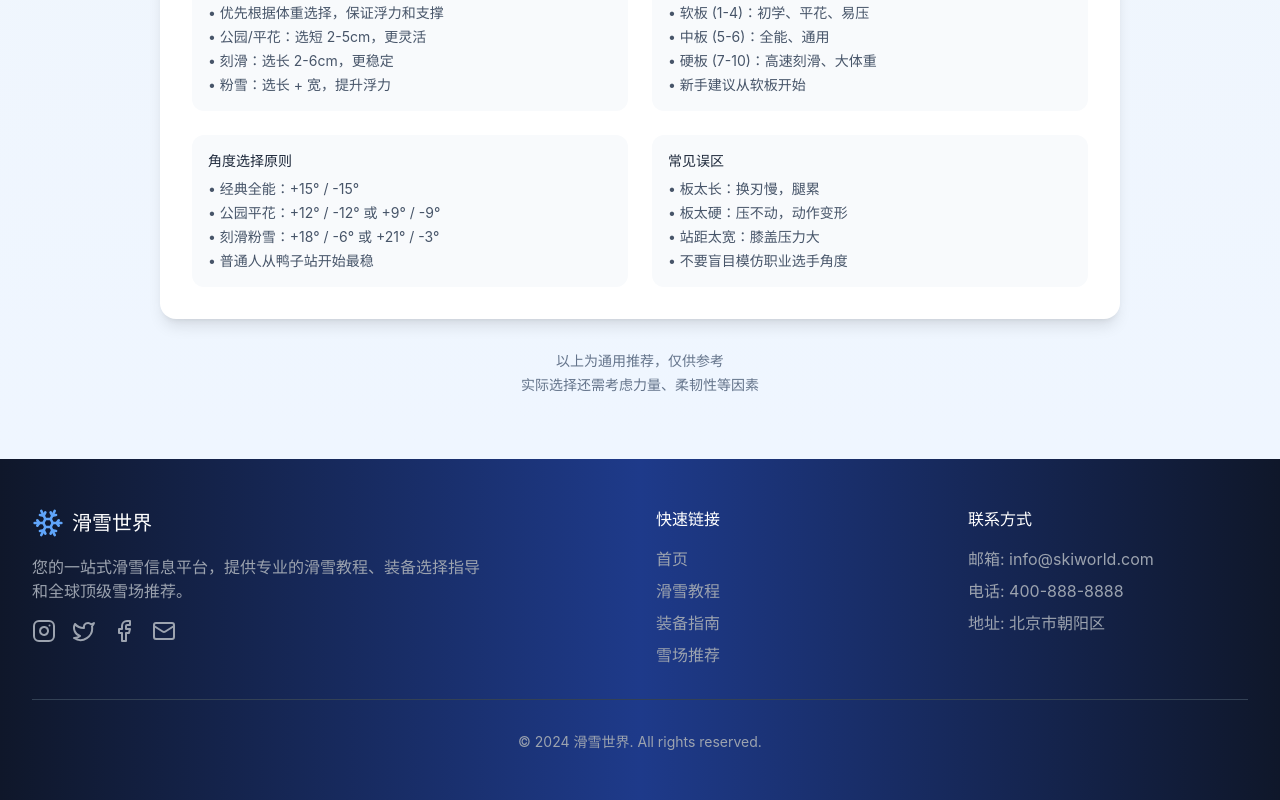
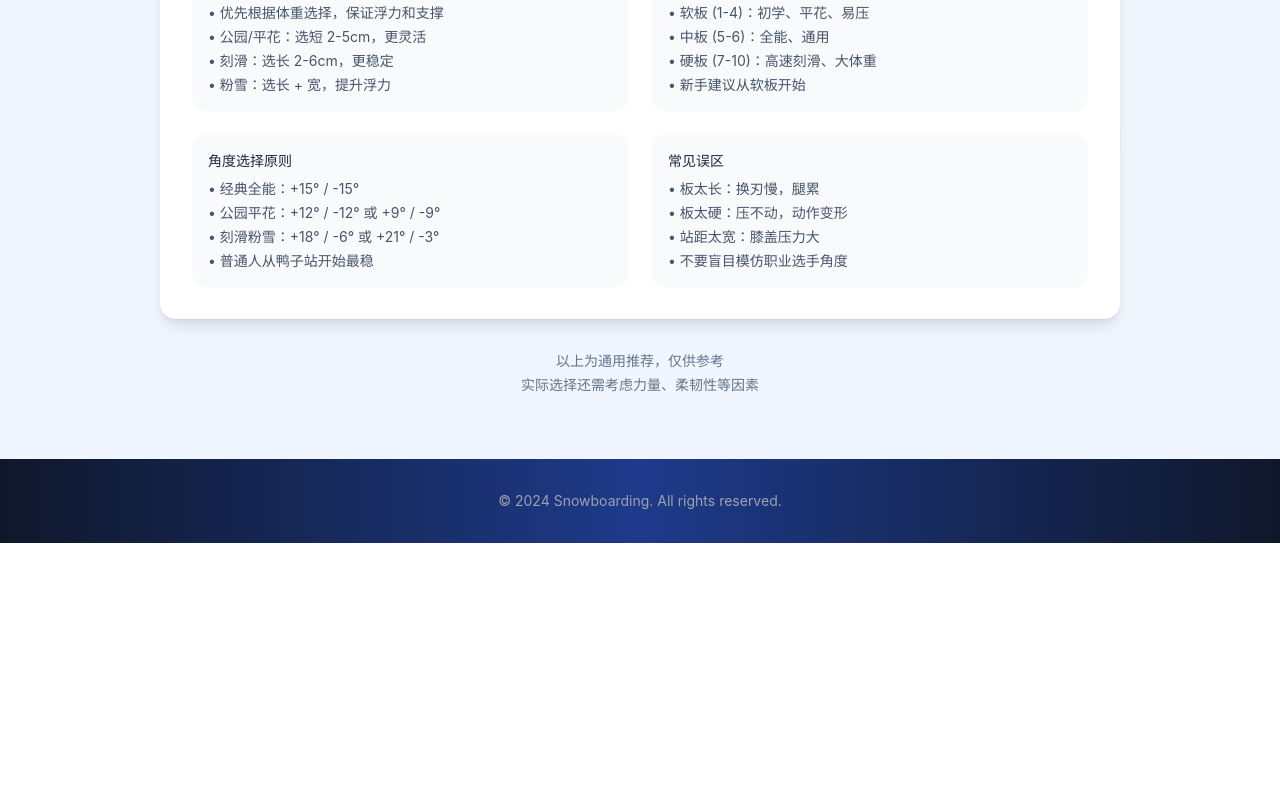
Before and after one commit to zuiai-l/Snowboarding, a React (Vite) app: page /Snowboarding/equipment in a window 1280 px wide. Shown: the part 1245-2045 px from the top of the page. After the commit the page ends 1788 px from the top, so only its background shows below. Built offline with nearby package versions, Linux system fonts and the light colour scheme.

Commit message:
Update: 删除立即预订功能，添加近五年票价展示，简化Footer

```diff
--- a/src/components/Footer.tsx
+++ b/src/components/Footer.tsx
@@ -1,56 +1,9 @@
-import { Snowflake, Instagram, Twitter, Facebook, Mail } from 'lucide-react';
-
 export function Footer() {
   return (
     <footer className="bg-gradient-to-r from-slate-900 via-blue-900 to-slate-900 text-white">
-      <div className="max-w-7xl mx-auto px-4 sm:px-6 lg:px-8 py-12">
-        <div className="grid grid-cols-1 md:grid-cols-4 gap-8">
-          <div className="col-span-1 md:col-span-2">
-            <div className="flex items-center gap-2 mb-4">
-              <Snowflake className="w-8 h-8 text-blue-400" />
-              <span className="text-xl font-bold">滑雪世界</span>
-            </div>
-            <p className="text-gray-400 mb-4 max-w-md">
-              您的一站式滑雪信息平台，提供专业的滑雪教程、装备选择指导和全球顶级雪场推荐。
-            </p>
-            <div className="flex items-center gap-4">
-              <a href="#" className="text-gray-400 hover:text-blue-400 transition-colors">
-                <Instagram className="w-6 h-6" />
-              </a>
-              <a href="#" className="text-gray-400 hover:text-blue-400 transition-colors">
-                <Twitter className="w-6 h-6" />
-              </a>
-              <a href="#" className="text-gray-400 hover:text-blue-400 transition-colors">
-                <Facebook className="w-6 h-6" />
-              </a>
-              <a href="#" className="text-gray-400 hover:text-blue-400 transition-colors">
-                <Mail className="w-6 h-6" />
-              </a>
-            </div>
-          </div>
-
-          <div>
-            <h3 className="font-semibold mb-4">快速链接</h3>
-            <ul className="space-y-2">
-              <li><a href="/" className="text-gray-400 hover:text-blue-400 transition-colors">首页</a></li>
-              <li><a href="/tutorials" className="text-gray-400 hover:text-blue-400 transition-colors">滑雪教程</a></li>
-              <li><a href="/equipment" className="text-gray-400 hover:text-blue-400 transition-colors">装备指南</a></li>
-              <li><a href="/resorts" className="text-gray-400 hover:text-blue-400 transition-colors">雪场推荐</a></li>
-            </ul>
-          </div>
-
-          <div>
-            <h3 className="font-semibold mb-4">联系方式</h3>
-            <ul className="space-y-2 text-gray-400">
-              <li>邮箱: info@skiworld.com</li>
-              <li>电话: 400-888-8888</li>
-              <li>地址: 北京市朝阳区</li>
-            </ul>
-          </div>
-        </div>
-
-        <div className="border-t border-slate-700 mt-8 pt-8 text-center text-gray-400 text-sm">
-          <p>&copy; 2024 滑雪世界. All rights reserved.</p>
+      <div className="max-w-7xl mx-auto px-4 sm:px-6 lg:px-8 py-8">
+        <div className="text-center text-gray-400 text-sm">
+          <p>&copy; 2024 Snowboarding. All rights reserved.</p>
         </div>
       </div>
     </footer>
--- a/src/data/mockData.ts
+++ b/src/data/mockData.ts
@@ -31,6 +31,7 @@ export interface Resort {
   priceRange: string;
   imageUrl: string;
   description: string;
+  priceHistory: { year: number; adultPrice: number; childPrice: number }[];
 }
 
 export const tutorials: Tutorial[] = [
@@ -185,7 +186,14 @@ export const resorts: Resort[] = [
     rating: 4.6,
     priceRange: '中高',
     imageUrl: 'https://trae-api-cn.mchost.guru/api/ide/v1/text_to_image?prompt=changbaishan%20ski%20resort%20china%20winter%20snow&image_size=landscape_16_9',
-    description: '亚洲最大的滑雪场之一，拥有丰富的雪道和完善的设施，适合单板滑行。'
+    description: '亚洲最大的滑雪场之一，拥有丰富的雪道和完善的设施，适合单板滑行。',
+    priceHistory: [
+      { year: 2020, adultPrice: 380, childPrice: 190 },
+      { year: 2021, adultPrice: 400, childPrice: 200 },
+      { year: 2022, adultPrice: 420, childPrice: 210 },
+      { year: 2023, adultPrice: 440, childPrice: 220 },
+      { year: 2024, adultPrice: 450, childPrice: 225 }
+    ]
   },
   {
     id: '2',
@@ -198,7 +206,14 @@ export const resorts: Resort[] = [
     rating: 4.5,
     priceRange: '中高',
     imageUrl: 'https://trae-api-cn.mchost.guru/api/ide/v1/text_to_image?prompt=chongli%20cloud%20top%20ski%20resort%20winter%20olympics&image_size=landscape_16_9',
-    description: '2022北京冬奥会场地，设施先进，拥有出色的单板公园。'
+    description: '2022北京冬奥会场地，设施先进，拥有出色的单板公园。',
+    priceHistory: [
+      { year: 2020, adultPrice: 360, childPrice: 180 },
+      { year: 2021, adultPrice: 390, childPrice: 195 },
+      { year: 2022, adultPrice: 450, childPrice: 225 },
+      { year: 2023, adultPrice: 460, childPrice: 230 },
+      { year: 2024, adultPrice: 480, childPrice: 240 }
+    ]
   },
   {
     id: '3',
@@ -211,7 +226,14 @@ export const resorts: Resort[] = [
     rating: 4.9,
     priceRange: '高',
     imageUrl: 'https://trae-api-cn.mchost.guru/api/ide/v1/text_to_image?prompt=zermatt%20switzerland%20ski%20resort%20matterhorn%20alps&image_size=landscape_16_9',
-    description: '阿尔卑斯山顶级雪场，拥有壮丽的马特洪峰景观，雪道丰富。'
+    description: '阿尔卑斯山顶级雪场，拥有壮丽的马特洪峰景观，雪道丰富。',
+    priceHistory: [
+      { year: 2020, adultPrice: 520, childPrice: 260 },
+      { year: 2021, adultPrice: 540, childPrice: 270 },
+      { year: 2022, adultPrice: 560, childPrice: 280 },
+      { year: 2023, adultPrice: 580, childPrice: 290 },
+      { year: 2024, adultPrice: 600, childPrice: 300 }
+    ]
   },
   {
     id: '4',
@@ -224,7 +246,14 @@ export const resorts: Resort[] = [
     rating: 4.7,
     priceRange: '中高',
     imageUrl: 'https://trae-api-cn.mchost.guru/api/ide/v1/text_to_image?prompt=niseko%20japan%20ski%20resort%20powder%20snow&image_size=landscape_16_9',
-    description: '世界著名的粉雪天堂，雪质绝佳，单板滑手的圣地。'
+    description: '世界著名的粉雪天堂，雪质绝佳，单板滑手的圣地。',
+    priceHistory: [
+      { year: 2020, adultPrice: 400, childPrice: 200 },
+      { year: 2021, adultPrice: 410, childPrice: 205 },
+      { year: 2022, adultPrice: 430, childPrice: 215 },
+      { year: 2023, adultPrice: 440, childPrice: 220 },
+      { year: 2024, adultPrice: 460, childPrice: 230 }
+    ]
   },
   {
     id: '5',
@@ -237,7 +266,14 @@ export const resorts: Resort[] = [
     rating: 4.8,
     priceRange: '高',
     imageUrl: 'https://trae-api-cn.mchost.guru/api/ide/v1/text_to_image?prompt=whistler%20canada%20ski%20resort%20mountain&image_size=landscape_16_9',
-    description: '北美最大的滑雪场，拥有世界顶级的单板公园。'
+    description: '北美最大的滑雪场，拥有世界顶级的单板公园。',
+    priceHistory: [
+      { year: 2020, adultPrice: 550, childPrice: 275 },
+      { year: 2021, adultPrice: 560, childPrice: 280 },
+      { year: 2022, adultPrice: 580, childPrice: 290 },
+      { year: 2023, adultPrice: 590, childPrice: 295 },
+      { year: 2024, adultPrice: 620, childPrice: 310 }
+    ]
   },
   {
     id: '6',
@@ -250,7 +286,14 @@ export const resorts: Resort[] = [
     rating: 4.4,
     priceRange: '中',
     imageUrl: 'https://trae-api-cn.mchost.guru/api/ide/v1/text_to_image?prompt=altay%20xinjiang%20ski%20resort%20china%20winter&image_size=landscape_16_9',
-    description: '中国雪都，拥有优质的粉雪资源，适合单板滑行。'
+    description: '中国雪都，拥有优质的粉雪资源，适合单板滑行。',
+    priceHistory: [
+      { year: 2020, adultPrice: 280, childPrice: 140 },
+      { year: 2021, adultPrice: 300, childPrice: 150 },
+      { year: 2022, adultPrice: 320, childPrice: 160 },
+      { year: 2023, adultPrice: 340, childPrice: 170 },
+      { year: 2024, adultPrice: 350, childPrice: 175 }
+    ]
   }
 ];
 
--- a/src/pages/ResortDetailPage.tsx
+++ b/src/pages/ResortDetailPage.tsx
@@ -1,5 +1,5 @@
 import { useParams, useNavigate } from 'react-router-dom';
-import { ArrowLeft, Star, MapPin, Mountain, TrendingUp, Heart, Share2, Clock, Calendar } from 'lucide-react';
+import { ArrowLeft, Star, MapPin, Mountain, TrendingUp, Heart, Share2, Clock, Calendar, TrendingDown } from 'lucide-react';
 import { resorts } from '../data/mockData';
 import { useFavoritesStore } from '../store/favoritesStore';
 
@@ -180,21 +180,40 @@ export function ResortDetailPage() {
                   </div>
                 </div>
                 <div className="mt-6 pt-6 border-t border-slate-200">
-                  <h4 className="font-bold text-slate-800 mb-2">门票价格</h4>
-                  <div className="space-y-2">
-                    <div className="flex justify-between">
+                  <h4 className="font-bold text-slate-800 mb-4 flex items-center gap-2">
+                    <TrendingDown className="w-4 h-4 text-blue-600" />
+                    近五年票价走势
+                  </h4>
+                  <div className="space-y-3">
+                    {resort.priceHistory.map((price, index) => {
+                      const nextPrice = resort.priceHistory[index + 1];
+                      const change = nextPrice ? ((nextPrice.adultPrice - price.adultPrice) / price.adultPrice * 100).toFixed(1) : null;
+                      return (
+                        <div key={price.year} className="flex items-center justify-between">
+                          <span className="text-gray-600 font-medium">{price.year}年</span>
+                          <div className="flex items-center gap-2">
+                            <span className="text-slate-800 font-bold">¥{price.adultPrice}</span>
+                            {change !== null && (
+                              <span className={`text-xs ${parseFloat(change) >= 0 ? 'text-red-500' : 'text-green-500'}`}>
+                                {parseFloat(change) >= 0 ? '+' : ''}{change}%
+                              </span>
+                            )}
+                          </div>
+                        </div>
+                      );
+                    })}
+                  </div>
+                  <div className="mt-4 pt-4 border-t border-slate-200">
+                    <div className="flex justify-between text-sm">
                       <span className="text-gray-500">成人单日票</span>
-                      <span className="text-blue-600 font-bold">¥{resort.priceRange === '低' ? '200' : resort.priceRange === '中' ? '350' : resort.priceRange === '中高' ? '450' : '600'}+</span>
+                      <span className="text-blue-600 font-bold">¥{resort.priceHistory[resort.priceHistory.length - 1].adultPrice}</span>
                     </div>
-                    <div className="flex justify-between">
+                    <div className="flex justify-between text-sm mt-1">
                       <span className="text-gray-500">儿童单日票</span>
-                      <span className="text-blue-600 font-bold">¥{resort.priceRange === '低' ? '100' : resort.priceRange === '中' ? '175' : resort.priceRange === '中高' ? '225' : '300'}+</span>
+                      <span className="text-blue-600 font-bold">¥{resort.priceHistory[resort.priceHistory.length - 1].childPrice}</span>
                     </div>
                   </div>
                 </div>
-                <button className="mt-6 w-full py-3 bg-blue-600 hover:bg-blue-700 text-white rounded-lg font-semibold transition-colors">
-                  立即预订
-                </button>
               </div>
             </div>
           </div>
```
Also changed, not shown: 2 other files (tests, documents, lock files or other folders).
